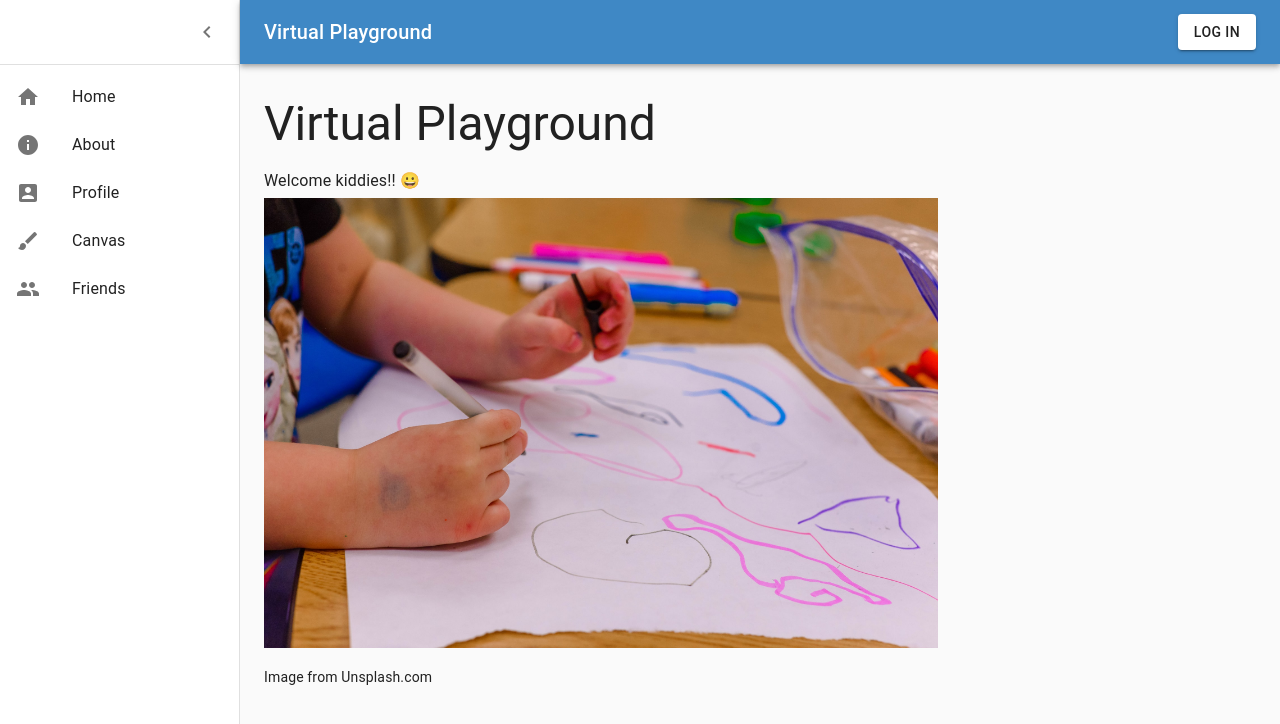
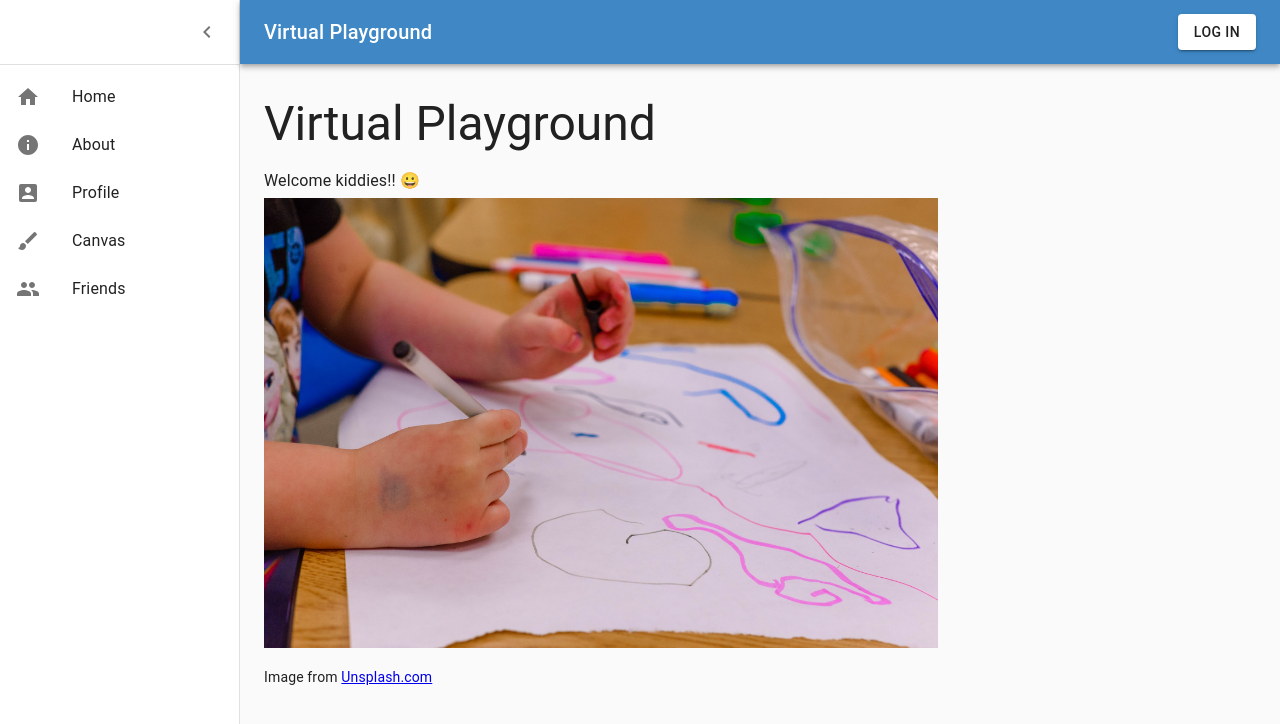
Before and after one commit to st970703/Group-19-Orange-Ox, a React (Create React App) app in the folder frontend/: page / in a window 1280 px wide. Shown: the top 724 px of the page. Built offline with nearby package versions, Linux system fonts and the light colour scheme; no server answers.

Commit message:
Added href to unsplash.com

```diff
--- a/frontend/src/views/Home.js
+++ b/frontend/src/views/Home.js
@@ -13,7 +13,7 @@ const Home = () => {
         Welcome kiddies!! 😀
       </Typography>
       <img src={painting_img} style={{ "height": "450px" }} alt="painting_image" />
-      <p>Image from Unsplash.com</p>
+      <p>Image from <a href={"https://unsplash.com/"}>Unsplash.com</a></p>
     </div>
   );
 }
```
